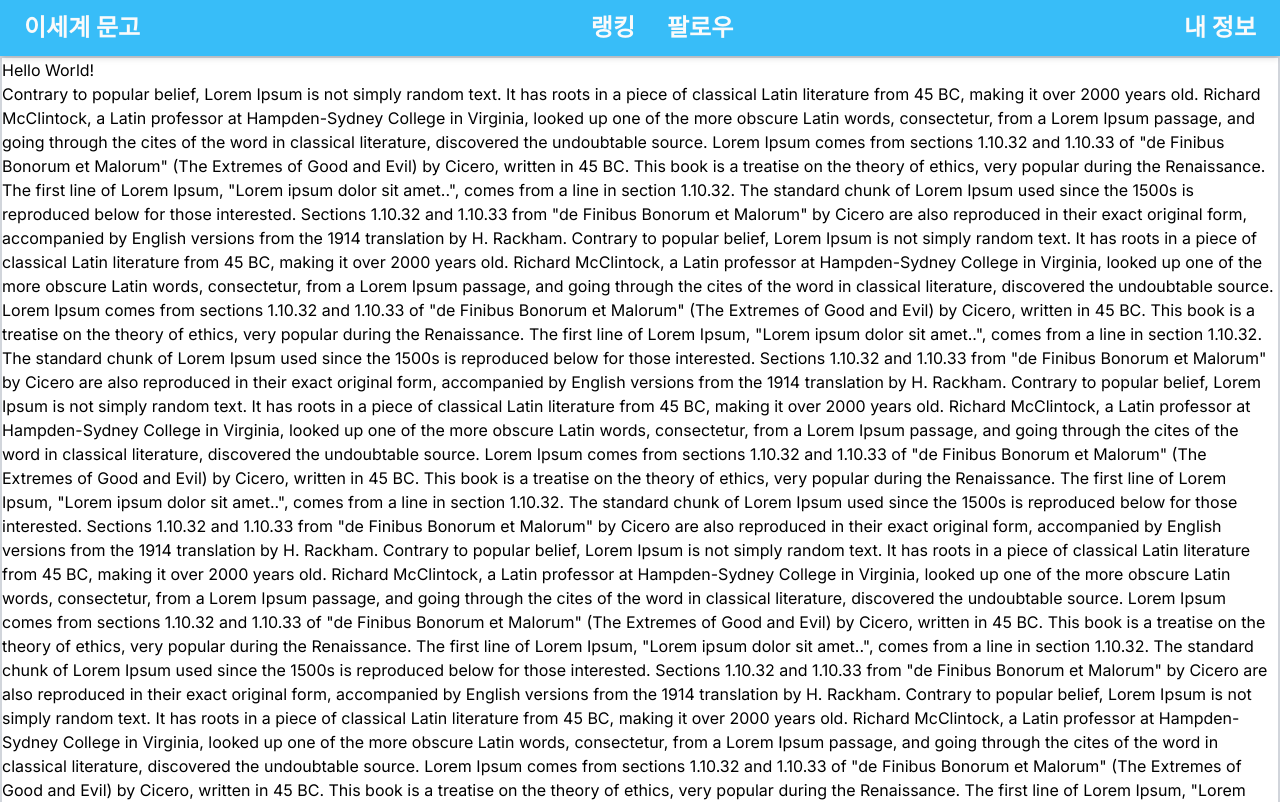
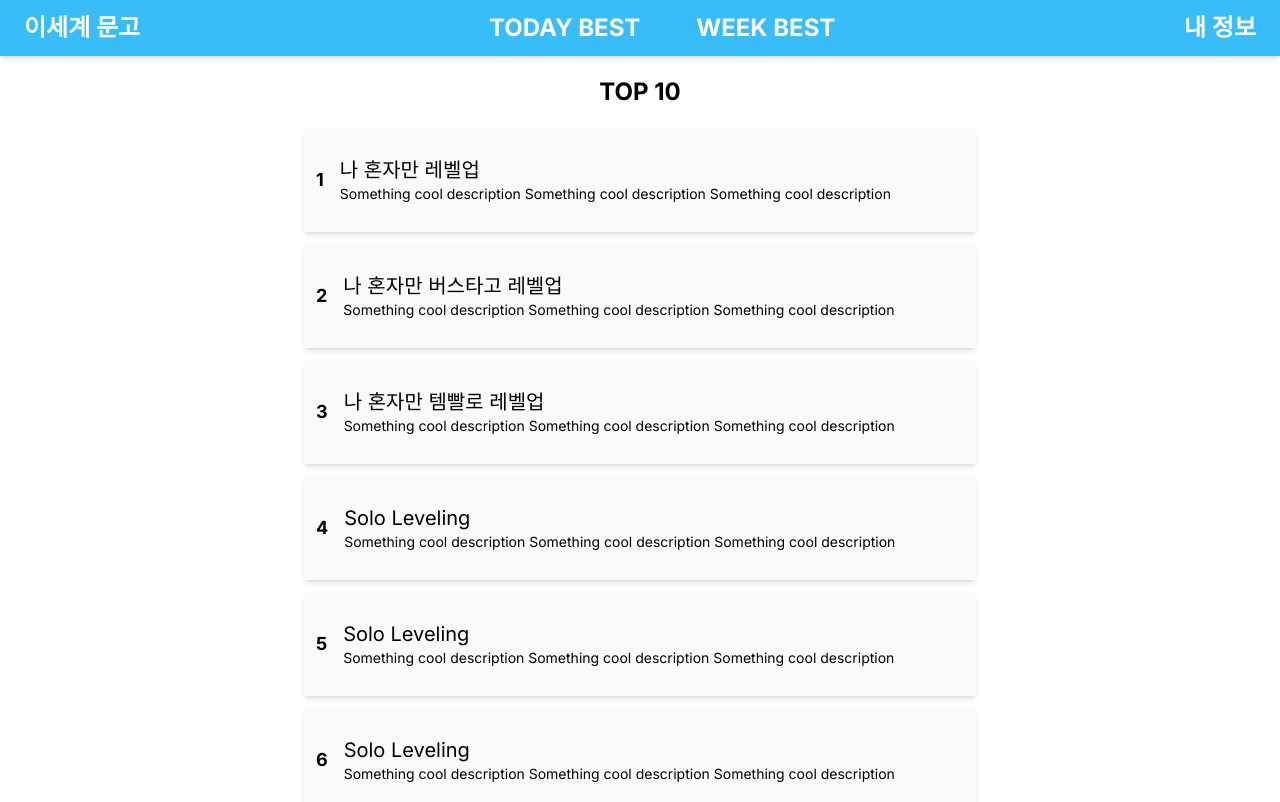
Before and after one commit to rlaehd62/Isekai-Front, a Next.js app: page / in a window 1280 px wide. Shown: the top 802 px of the page. Built offline with nearby package versions, Linux system fonts and the light colour scheme.

Commit message:
Added the main page with dump data

```diff
--- /dev/null
+++ b/src/app/components/BookCard.tsx
@@ -0,0 +1,28 @@
+import { FaBook } from "react-icons/fa6";
+import Image from "next/image"
+import { describe } from "node:test";
+
+interface CardInput
+{
+    title: string,
+    description: string,
+    rank: number
+}
+
+export default function BookCard({title, description, rank}: CardInput)
+{
+    return (
+        <div className="bg-neutral-50 w-screen flex flex-row p-3 shadow-md
+        hover:bg-neutral-200 md:max-w-2xl">
+            <div className="my-auto">
+                <h1 className="text-lg font-bold">{rank}</h1>
+            </div>
+
+            <div className="w-full flex flex-col p-4 overflow-hidden">
+                <h3 className="text-md truncate md:text-xl">{title}</h3>
+                <div className="text-sm truncate md:text-md">{description}</div>
+            </div>
+        </div>
+
+    )
+}
--- a/src/app/components/HeadNav.tsx
+++ b/src/app/components/HeadNav.tsx
@@ -1,20 +1,21 @@
 import Link from "next/link"
+import '@/app/index.css'
 
 export default function HeadNav()
 {
     const links = [
         {
-            'name': '랭킹',
-            'link': '/ranking'
+            'name': 'TODAY BEST',
+            'link': '/today-best'
         },
 
         {
-            'name': '팔로우',
-            'link': '/follows'
+            'name': 'WEEK BEST',
+            'link': '/week-best'
         }
     ]
     return (
-        <header className="w-full flex grow-0 flex-col shadow-md bg-sky-400 text-neutral-50 sticky top-0">
+        <header className="w-screen flex grow-0 flex-col shadow-md bg-sky-400 text-neutral-50 sticky top-0">
 
             <div className="flex flex-row p-3 justify-between">
                 <div className="flex flex-none font-bold mx-3">
@@ -24,8 +25,8 @@
                 </div>
                 <div className="flex flex-row justify-around">
                     {
-                        links.map(info => (
-                            <Link className="mx-4 font-bold text-lg hidden rounded-lg hover:bg-sky-600 md:block md:text-2xl" href={info.link}>
+                        links.map((info, index) => (
+                            <Link className="nav-item" key={index} href={info.link}>
                                 {info.name}
                             </Link>
                         ))
@@ -41,8 +42,8 @@
 
             <div className="flex flex-row p-3 justify-around md:hidden">
                 {
-                    links.map(info => (
-                        <Link className="mx-4 font-bold text-xl rounded-lg hover:bg-sky-600 md:hidden" href={info.link}>
+                    links.map((info, index) => (
+                        <Link className="nav-item-mobile" key={index} href={info.link}>
                             {info.name}
                         </Link>
                     ))
--- /dev/null
+++ b/src/app/index.css
@@ -0,0 +1,18 @@
+@tailwind base;
+@tailwind components;
+@tailwind utilities;
+
+@layer components {
+
+    .nav-item {
+        @apply mx-4 px-3 font-bold text-lg hidden rounded-lg hover:bg-sky-600 md:block md:text-2xl nav-item-animation;
+    }
+
+    .nav-item-mobile {
+        @apply mx-4 px-3 font-bold text-lg rounded-lg hover:bg-sky-600 md:hidden nav-item-animation;
+    }
+
+    .nav-item-animation {
+        @apply transition-all duration-300 cursor-pointer;
+    }
+}
--- a/src/app/layout.tsx
+++ b/src/app/layout.tsx
@@ -19,8 +19,10 @@
     <html lang="en">
       <body className={inter.className}>
         <div className="flex flex-col">
-          <HeadNav />
-          <div>
+          <div className="flex">
+            <HeadNav />
+          </div>
+          <div className="flex flex-1">
             {children}
           </div>
         </div>
--- a/src/app/page.tsx
+++ b/src/app/page.tsx
@@ -1,27 +1,74 @@
+import { FaBeer } from 'react-icons/fa';
+import BookCard from './components/BookCard';
+
 export default function Home() {
+
+  const books = [
+      {
+        'title': "나 혼자만 레벨업",
+        'description': 'Something cool description Something cool description Something cool description'
+      },
+
+      {
+        'title': "나 혼자만 버스타고 레벨업",
+        'description': 'Something cool description Something cool description Something cool description'
+      },
+
+      {
+        'title': "나 혼자만 템빨로 레벨업",
+        'description': 'Something cool description Something cool description Something cool description'
+      },
+
+      {
+        'title': "Solo Leveling",
+        'description': 'Something cool description Something cool description Something cool description'
+      },
+
+      {
+        'title': "Solo Leveling",
+        'description': 'Something cool description Something cool description Something cool description'
+      },
+
+      {
+        'title': "Solo Leveling",
+        'description': 'Something cool description Something cool description Something cool description'
+      },
+
+      {
+        'title': "Solo Leveling",
+        'description': 'Something cool description Something cool description Something cool description'
+      },
+
+      {
+        'title': "Solo Leveling",
+        'description': 'Something cool description Something cool description Something cool description'
+      },
+
+      {
+        'title': "Solo Leveling",
+        'description': 'Something cool description Something cool description Something cool description'
+      },
+
+      {
+        'title': "Solo Leveling",
+        'description': 'Something cool description Something cool description Something cool description'
+      }
+  ]
+
   return (
-    <div className="w-full border-2 border-gray-300 mx-0">
-      <h1>Hello World!</h1>
-      <p>
-      Contrary to popular belief, Lorem Ipsum is not simply random text. It has roots in a piece of classical Latin literature from 45 BC, making it over 2000 years old. Richard McClintock, a Latin professor at Hampden-Sydney College in Virginia, looked up one of the more obscure Latin words, consectetur, from a Lorem Ipsum passage, and going through the cites of the word in classical literature, discovered the undoubtable source. Lorem Ipsum comes from sections 1.10.32 and 1.10.33 of "de Finibus Bonorum et Malorum" (The Extremes of Good and Evil) by Cicero, written in 45 BC. This book is a treatise on the theory of ethics, very popular during the Renaissance. The first line of Lorem Ipsum, "Lorem ipsum dolor sit amet..", comes from a line in section 1.10.32.
-      The standard chunk of Lorem Ipsum used since the 1500s is reproduced below for those interested. Sections 1.10.32 and 1.10.33 from "de Finibus Bonorum et Malorum" by Cicero are also reproduced in their exact original form, accompanied by English versions from the 1914 translation by H. Rackham.
-      Contrary to popular belief, Lorem Ipsum is not simply random text. It has roots in a piece of classical Latin literature from 45 BC, making it over 2000 years old. Richard McClintock, a Latin professor at Hampden-Sydney College in Virginia, looked up one of the more obscure Latin words, consectetur, from a Lorem Ipsum passage, and going through the cites of the word in classical literature, discovered the undoubtable source. Lorem Ipsum comes from sections 1.10.32 and 1.10.33 of "de Finibus Bonorum et Malorum" (The Extremes of Good and Evil) by Cicero, written in 45 BC. This book is a treatise on the theory of ethics, very popular during the Renaissance. The first line of Lorem Ipsum, "Lorem ipsum dolor sit amet..", comes from a line in section 1.10.32.
-      The standard chunk of Lorem Ipsum used since the 1500s is reproduced below for those interested. Sections 1.10.32 and 1.10.33 from "de Finibus Bonorum et Malorum" by Cicero are also reproduced in their exact original form, accompanied by English versions from the 1914 translation by H. Rackham.
-      Contrary to popular belief, Lorem Ipsum is not simply random text. It has roots in a piece of classical Latin literature from 45 BC, making it over 2000 years old. Richard McClintock, a Latin professor at Hampden-Sydney College in Virginia, looked up one of the more obscure Latin words, consectetur, from a Lorem Ipsum passage, and going through the cites of the word in classical literature, discovered the undoubtable source. Lorem Ipsum comes from sections 1.10.32 and 1.10.33 of "de Finibus Bonorum et Malorum" (The Extremes of Good and Evil) by Cicero, written in 45 BC. This book is a treatise on the theory of ethics, very popular during the Renaissance. The first line of Lorem Ipsum, "Lorem ipsum dolor sit amet..", comes from a line in section 1.10.32.
-      The standard chunk of Lorem Ipsum used since the 1500s is reproduced below for those interested. Sections 1.10.32 and 1.10.33 from "de Finibus Bonorum et Malorum" by Cicero are also reproduced in their exact original form, accompanied by English versions from the 1914 translation by H. Rackham.
-      Contrary to popular belief, Lorem Ipsum is not simply random text. It has roots in a piece of classical Latin literature from 45 BC, making it over 2000 years old. Richard McClintock, a Latin professor at Hampden-Sydney College in Virginia, looked up one of the more obscure Latin words, consectetur, from a Lorem Ipsum passage, and going through the cites of the word in classical literature, discovered the undoubtable source. Lorem Ipsum comes from sections 1.10.32 and 1.10.33 of "de Finibus Bonorum et Malorum" (The Extremes of Good and Evil) by Cicero, written in 45 BC. This book is a treatise on the theory of ethics, very popular during the Renaissance. The first line of Lorem Ipsum, "Lorem ipsum dolor sit amet..", comes from a line in section 1.10.32.
-      The standard chunk of Lorem Ipsum used since the 1500s is reproduced below for those interested. Sections 1.10.32 and 1.10.33 from "de Finibus Bonorum et Malorum" by Cicero are also reproduced in their exact original form, accompanied by English versions from the 1914 translation by H. Rackham.
-      Contrary to popular belief, Lorem Ipsum is not simply random text. It has roots in a piece of classical Latin literature from 45 BC, making it over 2000 years old. Richard McClintock, a Latin professor at Hampden-Sydney College in Virginia, looked up one of the more obscure Latin words, consectetur, from a Lorem Ipsum passage, and going through the cites of the word in classical literature, discovered the undoubtable source. Lorem Ipsum comes from sections 1.10.32 and 1.10.33 of "de Finibus Bonorum et Malorum" (The Extremes of Good and Evil) by Cicero, written in 45 BC. This book is a treatise on the theory of ethics, very popular during the Renaissance. The first line of Lorem Ipsum, "Lorem ipsum dolor sit amet..", comes from a line in section 1.10.32.
-      The standard chunk of Lorem Ipsum used since the 1500s is reproduced below for those interested. Sections 1.10.32 and 1.10.33 from "de Finibus Bonorum et Malorum" by Cicero are also reproduced in their exact original form, accompanied by English versions from the 1914 translation by H. Rackham.
-      Contrary to popular belief, Lorem Ipsum is not simply random text. It has roots in a piece of classical Latin literature from 45 BC, making it over 2000 years old. Richard McClintock, a Latin professor at Hampden-Sydney College in Virginia, looked up one of the more obscure Latin words, consectetur, from a Lorem Ipsum passage, and going through the cites of the word in classical literature, discovered the undoubtable source. Lorem Ipsum comes from sections 1.10.32 and 1.10.33 of "de Finibus Bonorum et Malorum" (The Extremes of Good and Evil) by Cicero, written in 45 BC. This book is a treatise on the theory of ethics, very popular during the Renaissance. The first line of Lorem Ipsum, "Lorem ipsum dolor sit amet..", comes from a line in section 1.10.32.
-      The standard chunk of Lorem Ipsum used since the 1500s is reproduced below for those interested. Sections 1.10.32 and 1.10.33 from "de Finibus Bonorum et Malorum" by Cicero are also reproduced in their exact original form, accompanied by English versions from the 1914 translation by H. Rackham.
-      Contrary to popular belief, Lorem Ipsum is not simply random text. It has roots in a piece of classical Latin literature from 45 BC, making it over 2000 years old. Richard McClintock, a Latin professor at Hampden-Sydney College in Virginia, looked up one of the more obscure Latin words, consectetur, from a Lorem Ipsum passage, and going through the cites of the word in classical literature, discovered the undoubtable source. Lorem Ipsum comes from sections 1.10.32 and 1.10.33 of "de Finibus Bonorum et Malorum" (The Extremes of Good and Evil) by Cicero, written in 45 BC. This book is a treatise on the theory of ethics, very popular during the Renaissance. The first line of Lorem Ipsum, "Lorem ipsum dolor sit amet..", comes from a line in section 1.10.32.
-      The standard chunk of Lorem Ipsum used since the 1500s is reproduced below for those interested. Sections 1.10.32 and 1.10.33 from "de Finibus Bonorum et Malorum" by Cicero are also reproduced in their exact original form, accompanied by English versions from the 1914 translation by H. Rackham.
-      Contrary to popular belief, Lorem Ipsum is not simply random text. It has roots in a piece of classical Latin literature from 45 BC, making it over 2000 years old. Richard McClintock, a Latin professor at Hampden-Sydney College in Virginia, looked up one of the more obscure Latin words, consectetur, from a Lorem Ipsum passage, and going through the cites of the word in classical literature, discovered the undoubtable source. Lorem Ipsum comes from sections 1.10.32 and 1.10.33 of "de Finibus Bonorum et Malorum" (The Extremes of Good and Evil) by Cicero, written in 45 BC. This book is a treatise on the theory of ethics, very popular during the Renaissance. The first line of Lorem Ipsum, "Lorem ipsum dolor sit amet..", comes from a line in section 1.10.32.
-      The standard chunk of Lorem Ipsum used since the 1500s is reproduced below for those interested. Sections 1.10.32 and 1.10.33 from "de Finibus Bonorum et Malorum" by Cicero are also reproduced in their exact original form, accompanied by English versions from the 1914 translation by H. Rackham.
-      Contrary to popular belief, Lorem Ipsum is not simply random text. It has roots in a piece of classical Latin literature from 45 BC, making it over 2000 years old. Richard McClintock, a Latin professor at Hampden-Sydney College in Virginia, looked up one of the more obscure Latin words, consectetur, from a Lorem Ipsum passage, and going through the cites of the word in classical literature, discovered the undoubtable source. Lorem Ipsum comes from sections 1.10.32 and 1.10.33 of "de Finibus Bonorum et Malorum" (The Extremes of Good and Evil) by Cicero, written in 45 BC. This book is a treatise on the theory of ethics, very popular during the Renaissance. The first line of Lorem Ipsum, "Lorem ipsum dolor sit amet..", comes from a line in section 1.10.32.
-      The standard chunk of Lorem Ipsum used since the 1500s is reproduced below for those interested. Sections 1.10.32 and 1.10.33 from "de Finibus Bonorum et Malorum" by Cicero are also reproduced in their exact original form, accompanied by English versions from the 1914 translation by H. Rackham.
-      </p>
+    <div className='w-screen h-screen flex flex-col items-center '>
+
+      <div className='flex mt-5 text-2xl font-bold'>
+        <h1>TOP 10</h1>
+      </div>
+
+      <div className='mt-5 flex flex-1 flex-col gap-3'>
+        {
+          books.map((item, index) => (
+            <BookCard key={index+1} title={item.title} description={item.description} rank={index+1}></BookCard>
+        ))
+        }
+      </div>
     </div>
   );
 }
```
Also changed, not shown: package.json (+5 -4 lines), public/profile.png (added), 1 other file (tests, documents, lock files or other folders).
